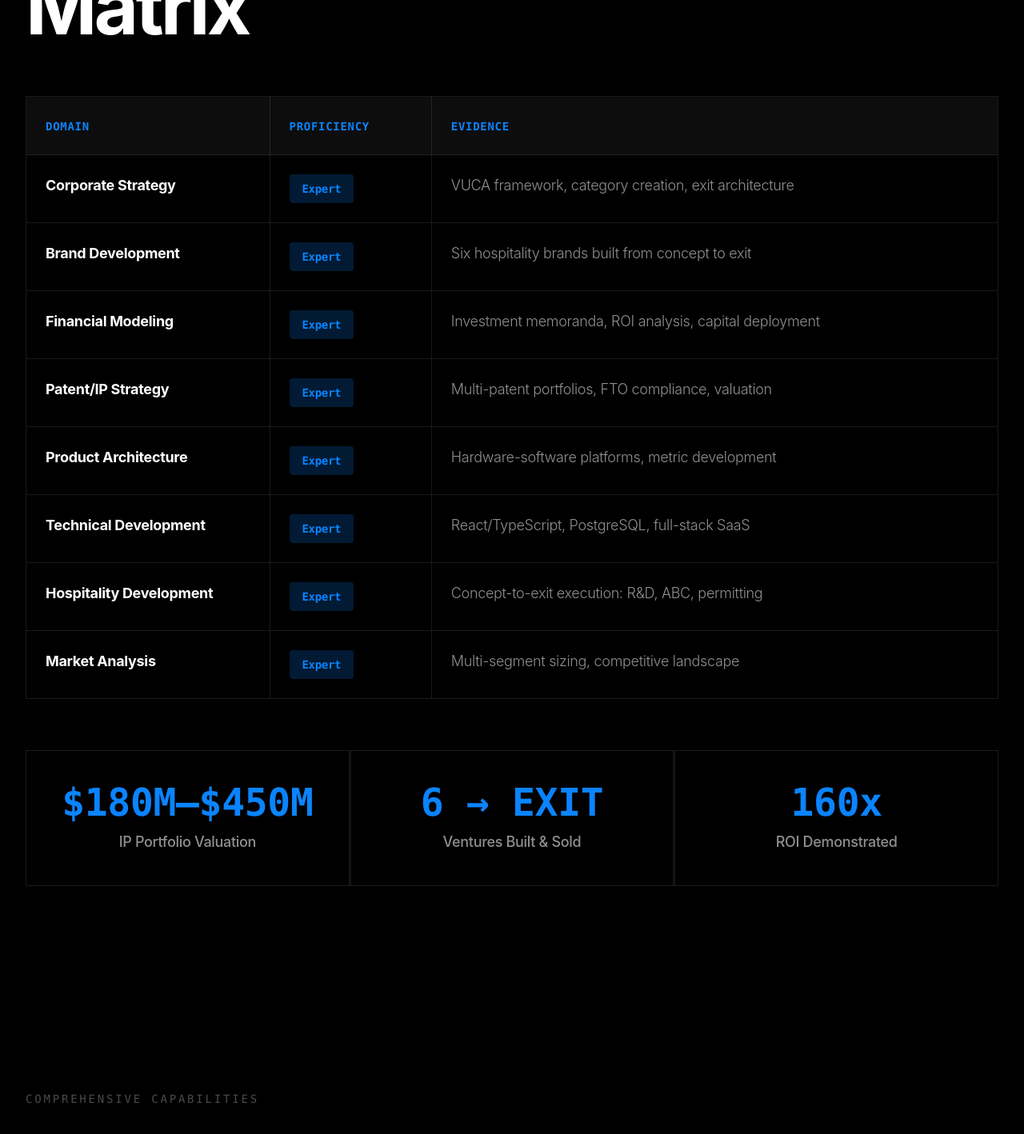
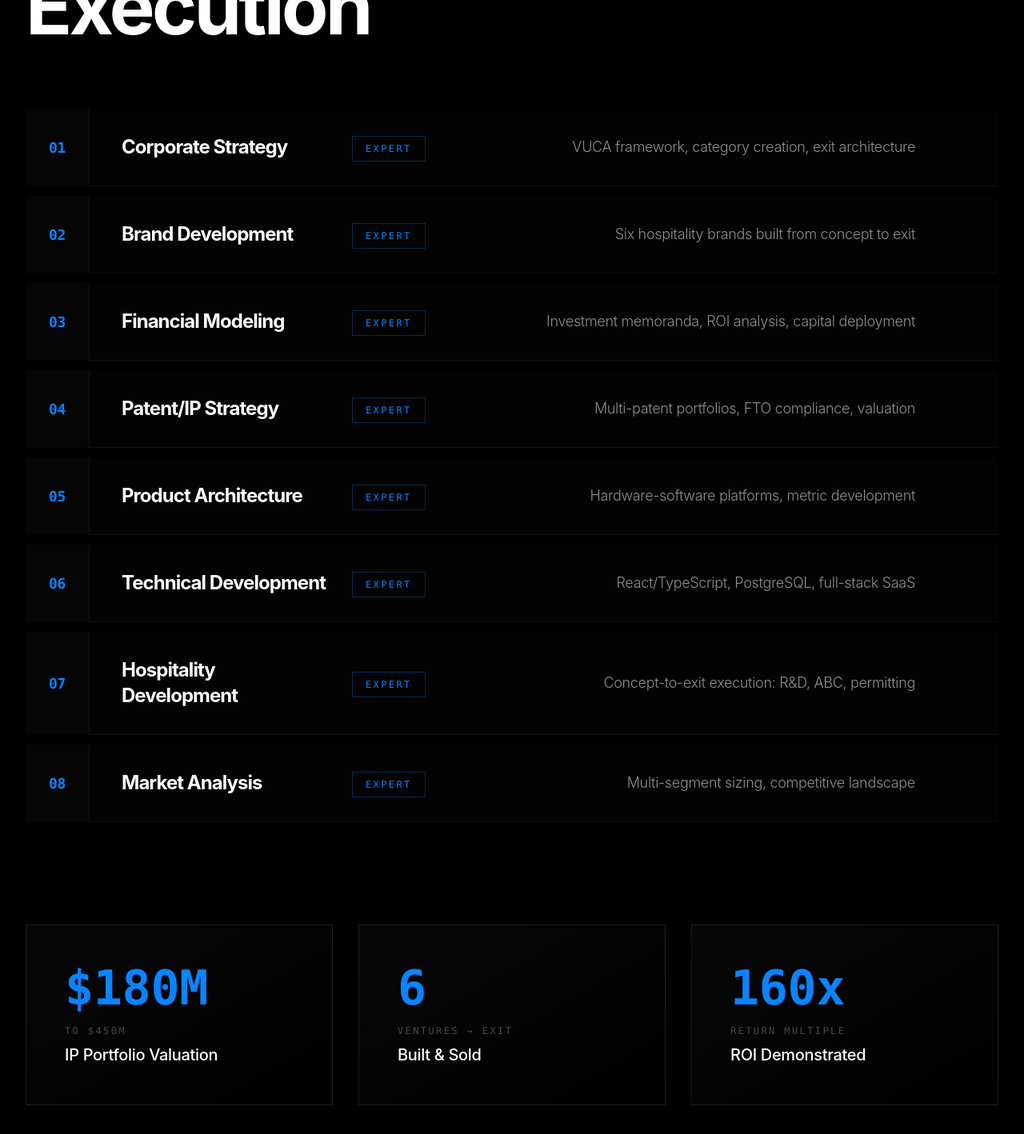
Before and after one commit to Mx7Zero/chrestenson.2026, a React (Vite) app: page / in a window 1280 px wide. Shown: the part 1440-2858 px from the top of the page at 80% size. Built offline with nearby package versions, Linux system fonts and the light colour scheme.

Commit message:
CompetencyGrid: Premium horizontal row design with numbered entries, hover effects, gradient metric cards

```diff
--- a/src/components/CompetencyGrid.tsx
+++ b/src/components/CompetencyGrid.tsx
@@ -1,76 +1,100 @@
 export const CompetencyGrid = () => {
   const competencies = [
-    { domain: 'Corporate Strategy', proficiency: 'Expert', evidence: 'VUCA framework, category creation, exit architecture' },
-    { domain: 'Brand Development', proficiency: 'Expert', evidence: 'Six hospitality brands built from concept to exit' },
-    { domain: 'Financial Modeling', proficiency: 'Expert', evidence: 'Investment memoranda, ROI analysis, capital deployment' },
-    { domain: 'Patent/IP Strategy', proficiency: 'Expert', evidence: 'Multi-patent portfolios, FTO compliance, valuation' },
-    { domain: 'Product Architecture', proficiency: 'Expert', evidence: 'Hardware-software platforms, metric development' },
-    { domain: 'Technical Development', proficiency: 'Expert', evidence: 'React/TypeScript, PostgreSQL, full-stack SaaS' },
-    { domain: 'Hospitality Development', proficiency: 'Expert', evidence: 'Concept-to-exit execution: R&D, ABC, permitting' },
-    { domain: 'Market Analysis', proficiency: 'Expert', evidence: 'Multi-segment sizing, competitive landscape' },
+    { domain: 'Corporate Strategy', evidence: 'VUCA framework, category creation, exit architecture' },
+    { domain: 'Brand Development', evidence: 'Six hospitality brands built from concept to exit' },
+    { domain: 'Financial Modeling', evidence: 'Investment memoranda, ROI analysis, capital deployment' },
+    { domain: 'Patent/IP Strategy', evidence: 'Multi-patent portfolios, FTO compliance, valuation' },
+    { domain: 'Product Architecture', evidence: 'Hardware-software platforms, metric development' },
+    { domain: 'Technical Development', evidence: 'React/TypeScript, PostgreSQL, full-stack SaaS' },
+    { domain: 'Hospitality Development', evidence: 'Concept-to-exit execution: R&D, ABC, permitting' },
+    { domain: 'Market Analysis', evidence: 'Multi-segment sizing, competitive landscape' },
   ];
 
   return (
     <section id="about" className="py-32 px-8">
       <div className="max-w-[1600px] mx-auto">
-        <div className="mb-16">
+        <div className="mb-20">
           <div className="text-text-muted font-mono text-sm tracking-[0.2em] mb-6">
             CORE COMPETENCIES
           </div>
           <h2 className="text-6xl md:text-8xl font-bold text-white tracking-[-0.04em]">
-            Competency<br />Matrix
+            Expert-Level<br />Execution
           </h2>
         </div>
 
-        {/* Table */}
-        <div className="border border-white/10 overflow-hidden">
-          {/* Header */}
-          <div className="grid grid-cols-12 bg-white/5 border-b border-white/10">
-            <div className="col-span-3 p-6">
-              <span className="text-accent font-mono text-sm tracking-wider font-bold">DOMAIN</span>
-            </div>
-            <div className="col-span-2 p-6 border-l border-white/10">
-              <span className="text-accent font-mono text-sm tracking-wider font-bold">PROFICIENCY</span>
-            </div>
-            <div className="col-span-7 p-6 border-l border-white/10">
-              <span className="text-accent font-mono text-sm tracking-wider font-bold">EVIDENCE</span>
-            </div>
-          </div>
-
-          {/* Rows */}
+        {/* Competency Cards */}
+        <div className="space-y-3">
           {competencies.map((item, index) => (
             <div
               key={index}
-              className="grid grid-cols-12 border-b border-white/10 last:border-b-0 hover:bg-white/[0.02] transition-colors"
+              className="group relative overflow-hidden"
             >
-              <div className="col-span-3 p-6">
-                <span className="text-white font-bold text-lg">{item.domain}</span>
-              </div>
-              <div className="col-span-2 p-6 border-l border-white/10 flex items-center">
-                <span className="bg-accent/20 text-accent px-4 py-2 rounded font-mono text-sm font-bold">
-                  {item.proficiency}
-                </span>
-              </div>
-              <div className="col-span-7 p-6 border-l border-white/10">
-                <span className="text-text-secondary text-lg">{item.evidence}</span>
+              <div className="flex items-stretch">
+                {/* Number */}
+                <div className="w-20 flex-shrink-0 flex items-center justify-center bg-white/[0.02] border-r border-white/5">
+                  <span className="text-accent font-mono text-lg font-bold">
+                    {String(index + 1).padStart(2, '0')}
+                  </span>
+                </div>
+
+                {/* Content */}
+                <div className="flex-1 flex items-center justify-between gap-8 py-8 px-10 bg-white/[0.01] hover:bg-white/[0.04] transition-all duration-500 border-b border-white/5">
+                  <div className="flex items-center gap-8">
+                    {/* Domain */}
+                    <div className="w-64 flex-shrink-0">
+                      <h3 className="text-white text-2xl font-bold group-hover:text-accent transition-colors duration-300">
+                        {item.domain}
+                      </h3>
+                    </div>
+
+                    {/* Expert Badge */}
+                    <div className="hidden md:block">
+                      <span className="text-accent font-mono text-xs tracking-[0.2em] border border-accent/30 px-4 py-2">
+                        EXPERT
+                      </span>
+                    </div>
+                  </div>
+
+                  {/* Evidence */}
+                  <div className="flex-1 text-right">
+                    <p className="text-text-secondary text-lg">
+                      {item.evidence}
+                    </p>
+                  </div>
+
+                  {/* Arrow */}
+                  <div className="w-8 flex-shrink-0 opacity-0 group-hover:opacity-100 transition-opacity duration-300">
+                    <svg className="w-6 h-6 text-accent" fill="none" stroke="currentColor" viewBox="0 0 24 24">
+                      <path strokeLinecap="round" strokeLinejoin="round" strokeWidth={2} d="M14 5l7 7m0 0l-7 7m7-7H3" />
+                    </svg>
+                  </div>
+                </div>
               </div>
             </div>
           ))}
         </div>
 
-        {/* Key Metrics Bar */}
-        <div className="grid grid-cols-1 md:grid-cols-3 gap-px bg-white/5 mt-16">
-          <div className="bg-black border border-white/10 p-10 text-center">
-            <div className="text-accent font-mono text-4xl md:text-5xl font-bold mb-3">$180M–$450M</div>
-            <div className="text-text-secondary text-lg font-medium">IP Portfolio Valuation</div>
+        {/* Key Metrics */}
+        <div className="mt-32 grid grid-cols-1 md:grid-cols-3 gap-8">
+          <div className="group relative p-12 bg-gradient-to-br from-white/[0.03] to-transparent border border-white/10 hover:border-accent/50 transition-all duration-500">
+            <div className="absolute top-0 left-0 w-full h-1 bg-gradient-to-r from-accent to-transparent opacity-0 group-hover:opacity-100 transition-opacity duration-500" />
+            <div className="text-accent font-mono text-5xl md:text-6xl font-bold mb-4">$180M</div>
+            <div className="text-text-muted font-mono text-xs tracking-[0.2em] mb-2">TO $450M</div>
+            <div className="text-white text-xl font-medium">IP Portfolio Valuation</div>
           </div>
-          <div className="bg-black border border-white/10 p-10 text-center">
-            <div className="text-accent font-mono text-4xl md:text-5xl font-bold mb-3">6 → EXIT</div>
-            <div className="text-text-secondary text-lg font-medium">Ventures Built & Sold</div>
+
+          <div className="group relative p-12 bg-gradient-to-br from-white/[0.03] to-transparent border border-white/10 hover:border-accent/50 transition-all duration-500">
+            <div className="absolute top-0 left-0 w-full h-1 bg-gradient-to-r from-accent to-transparent opacity-0 group-hover:opacity-100 transition-opacity duration-500" />
+            <div className="text-accent font-mono text-5xl md:text-6xl font-bold mb-4">6</div>
+            <div className="text-text-muted font-mono text-xs tracking-[0.2em] mb-2">VENTURES → EXIT</div>
+            <div className="text-white text-xl font-medium">Built & Sold</div>
           </div>
-          <div className="bg-black border border-white/10 p-10 text-center">
-            <div className="text-accent font-mono text-4xl md:text-5xl font-bold mb-3">160x</div>
-            <div className="text-text-secondary text-lg font-medium">ROI Demonstrated</div>
+
+          <div className="group relative p-12 bg-gradient-to-br from-white/[0.03] to-transparent border border-white/10 hover:border-accent/50 transition-all duration-500">
+            <div className="absolute top-0 left-0 w-full h-1 bg-gradient-to-r from-accent to-transparent opacity-0 group-hover:opacity-100 transition-opacity duration-500" />
+            <div className="text-accent font-mono text-5xl md:text-6xl font-bold mb-4">160x</div>
+            <div className="text-text-muted font-mono text-xs tracking-[0.2em] mb-2">RETURN MULTIPLE</div>
+            <div className="text-white text-xl font-medium">ROI Demonstrated</div>
           </div>
         </div>
       </div>
```
